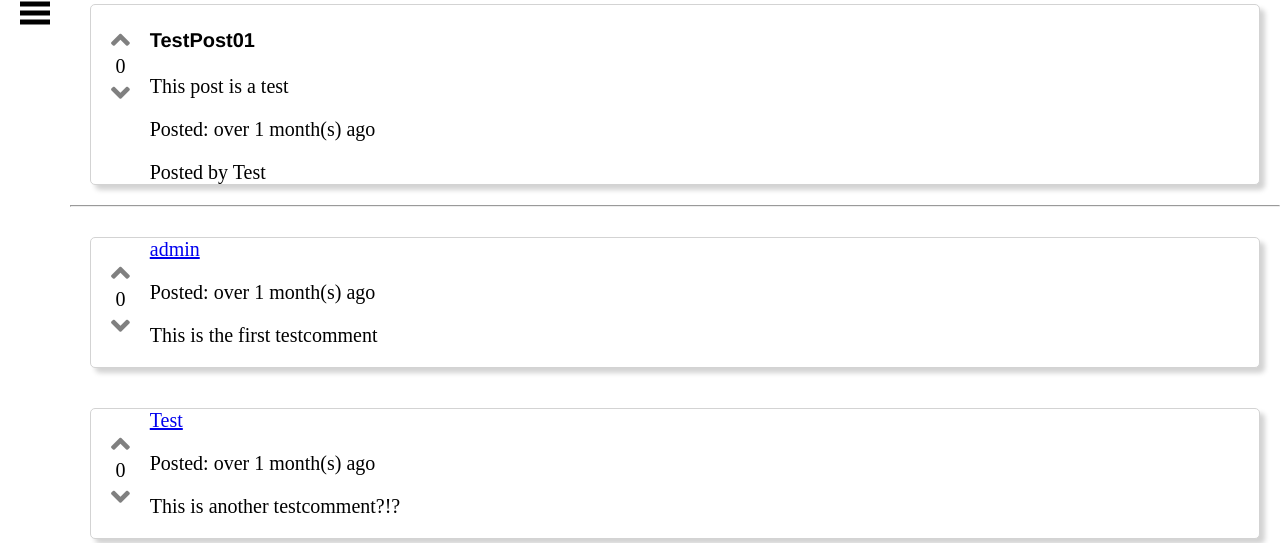
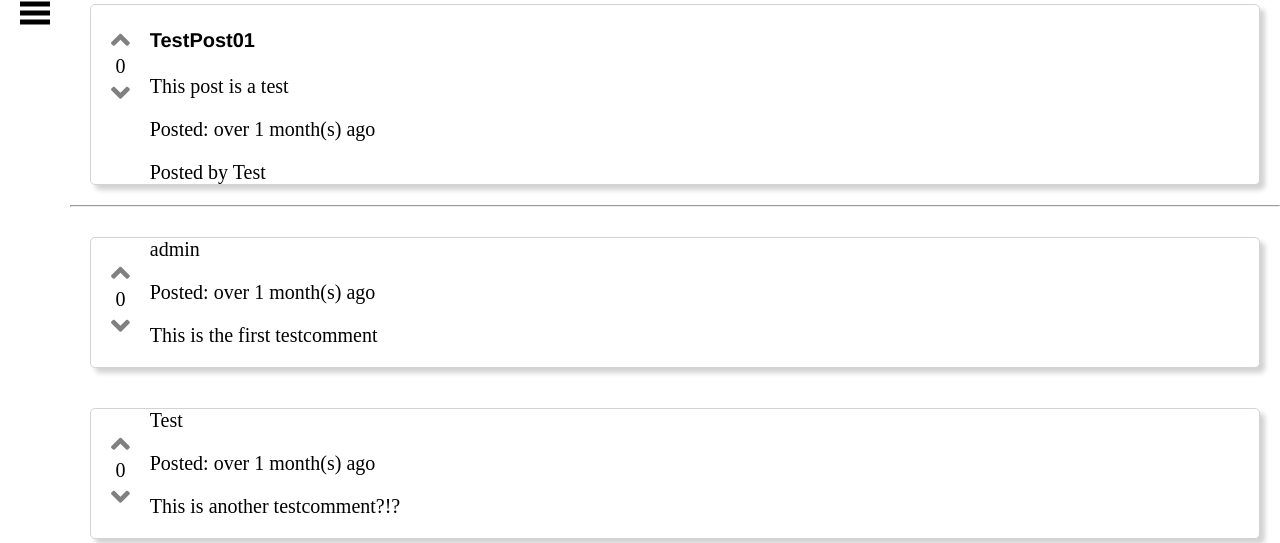
Before and after one commit to MarWu/ForumRoulette, a Django app: page /post/1/ in a window 1280 px wide. Shown: the part 74-617 px from the top of the page. Run offline with Django 3.2, Linux system fonts and the light colour scheme; data comes from the database, SQL or seed files in the repository; some libraries are stand-ins or nearby versions.

Commit message:
User links now have the same style.

```diff
--- a/posts/static/css/postStyle.css
+++ b/posts/static/css/postStyle.css
@@ -62,10 +62,16 @@ li .post {
     align-self: flex-end;
     vertical-align: bottom;
     font-size: 1.5rem;
+}
+
+
+
+.profillink {
+    text-decoration: none;
+    color: black;
 
 }
-
-.information a:hover {
+.profillink:hover {
     background-color: lightgray;
     border-radius: 10px;
 }
--- a/posts/static/css/styles.css
+++ b/posts/static/css/styles.css
@@ -73,6 +73,7 @@ main .content {
     overflow-y: auto;
 
 }
+
 
 main aside {
 
@@ -160,12 +161,11 @@ aside a:hover {
     border-radius: 2.5rem;
 }
 
-main footer {
-    background-color: red;
 
-    align-items: center;
-    justify-content: center;
-}
+
+
+
+
 @media  (min-width: 800px) {
     html, body {
         font-size: 62.5%;
--- a/posts/templates/detail.html
+++ b/posts/templates/detail.html
@@ -31,7 +31,7 @@
         {% endif %}</p>
 
             <p>Posted: {{ post.pub_date_printable }}</p>
-            <a href="{% url 'users:profile' post.creator %}" >Posted by {{ post.creator }}</a>
+            <a class="profillink"href="{% url 'users:profile' post.creator %}" >Posted by {{ post.creator }}</a>
             {% for userinfo in user.userinfo_set.all %}
                 {% if userinfo.random_post == post %}
                     <div class="addComment">
@@ -71,7 +71,7 @@
                 </div>
 
                 <div>
-                    <a href="{% url 'users:profile' comment.creator %}">{{ comment.creator }}</a>
+                    <a class="profillink"href="{% url 'users:profile' comment.creator %}">{{ comment.creator }}</a>
                     <p>Posted: {{ comment.pub_date_printable }}</p>
                     <p>{{ comment.comment_text }}</p>
                 </div>
--- a/posts/templates/index.html
+++ b/posts/templates/index.html
@@ -38,7 +38,7 @@
                         <h3>{{ post.post_title }}</h3>
                         <a href="{% url 'posts:detail' post.id %}" class="text">{{ post.post_text }}</a>
                         <div class="information ">
-                            <a href="{% url 'users:profile' post.creator %}">Posted by {{ post.creator }} {{ post.pub_date_printable }}</a>
+                            <a class="profillink"href="{% url 'users:profile' post.creator %}">Posted by {{ post.creator }} {{ post.pub_date_printable }}</a>
                         </div>
                     </div>
                 </li>
```
